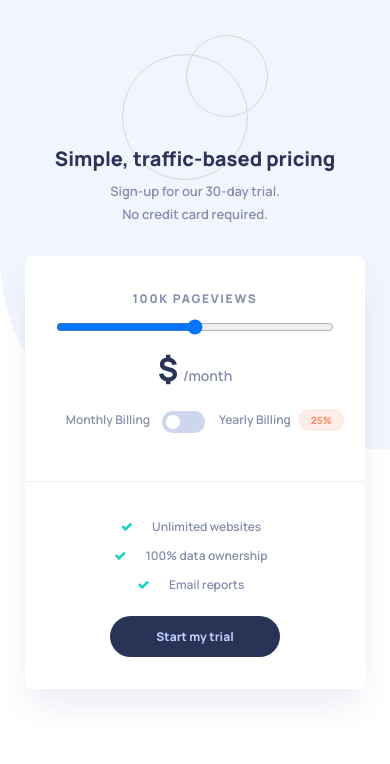
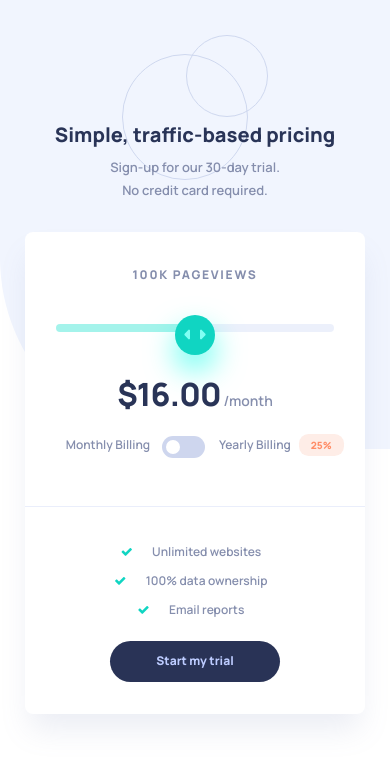
Before and after one commit to tezimach/interactive-price-component, a plain HTML site: page index.html in a window 390 px wide. Drawn offline with Linux system fonts and the light colour scheme.

Commit message:
finished styling of interactive pricing component for mobile version including price slider and price value.

```diff
--- a/index.html
+++ b/index.html
@@ -22,9 +22,16 @@
       <div>
         <output class="pageviews" name="x" for="a">100</output><span class="pageviews">K Pageviews</span>
       </div>
-      <input type="range" class="viewer-slider" name="a" value="50">
+      <input id="myinput" type="range" step="1" list="data" min="1" max="5" value="3">
+      <datalist id="data">
+        <option>1</option>
+        <option>2</option>
+        <option>3</option>
+        <option>4</option>
+        <option>5</option>
+        </datalist>
       <div class="price-container">
-        <span class="price">$ </span><output class="price"></output><span class="month">/month</span>
+        <span class="price">$</span><output class="price">16.00</output><span class="month"> /month</span>
       </div>
       <div class="discount-container">
         <span class="general-text">Monthly Billing</span>
@@ -46,4 +53,12 @@
     <button type="button">Start my trial</button>
   </div>
 </body>
+
+<script>
+document.getElementById("myinput").oninput = function() {
+  var value = (this.value-this.min)/(this.max-this.min)*100
+  this.style.background = 'linear-gradient(to right, #A4F3EB 0%, #A4F3EB ' + value + '%, #ECF0FB ' + value + '%, #ECF0FB 100%)'
+};
+</script>
+
 </html>
--- a/style.css
+++ b/style.css
@@ -29,10 +29,29 @@ p {
     margin-bottom: 20px;
 }
 
-.viewer-slider {
-    width: 85.32%;
+#myinput {
+    width: 85.84%;
+    height: 8px;
+    border-radius: 5px;
     align-self: center;
+    background: linear-gradient(to right, #A4F3EB 0%, #A4F3EB 50%, #ECF0FB 50%, #ECF0FB 100%);
+    outline: none;
+    transition: background 450ms ease-in;
+    -webkit-appearance: none;
+    margin: 31px 0 30px 0;
 }
+
+input[type='range']::-webkit-slider-thumb {
+    width: 40px;
+    height: 40px;
+    -webkit-appearance: none;
+    background-color: hsla(174, 86%, 45%, 1);
+    border-radius: 50%;
+    box-shadow: 0px 15px 30px rgba(0, 255, 231, 0.6);
+    background-image: url("./images/icon-slider.svg");
+    background-repeat: no-repeat;
+    background-position: center;
+  }
 
 .main-container {
     display: flex;
```
